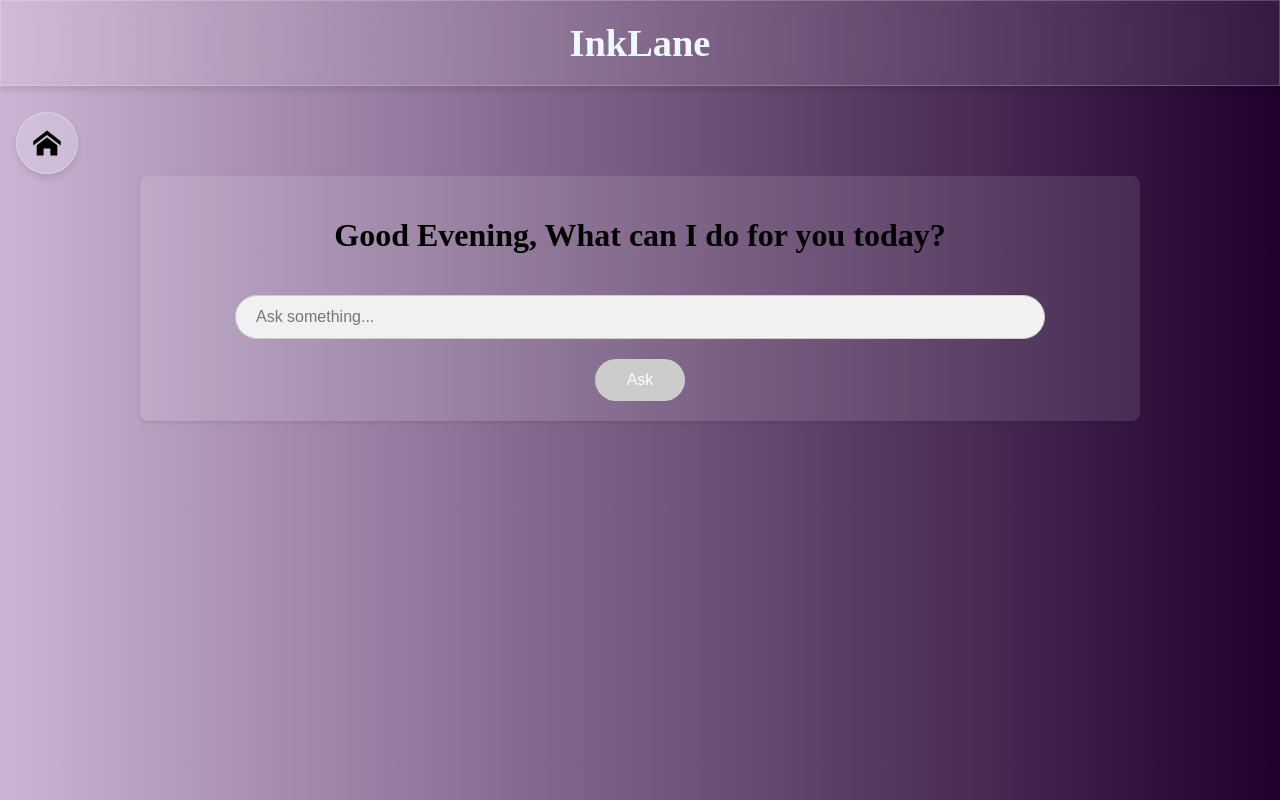
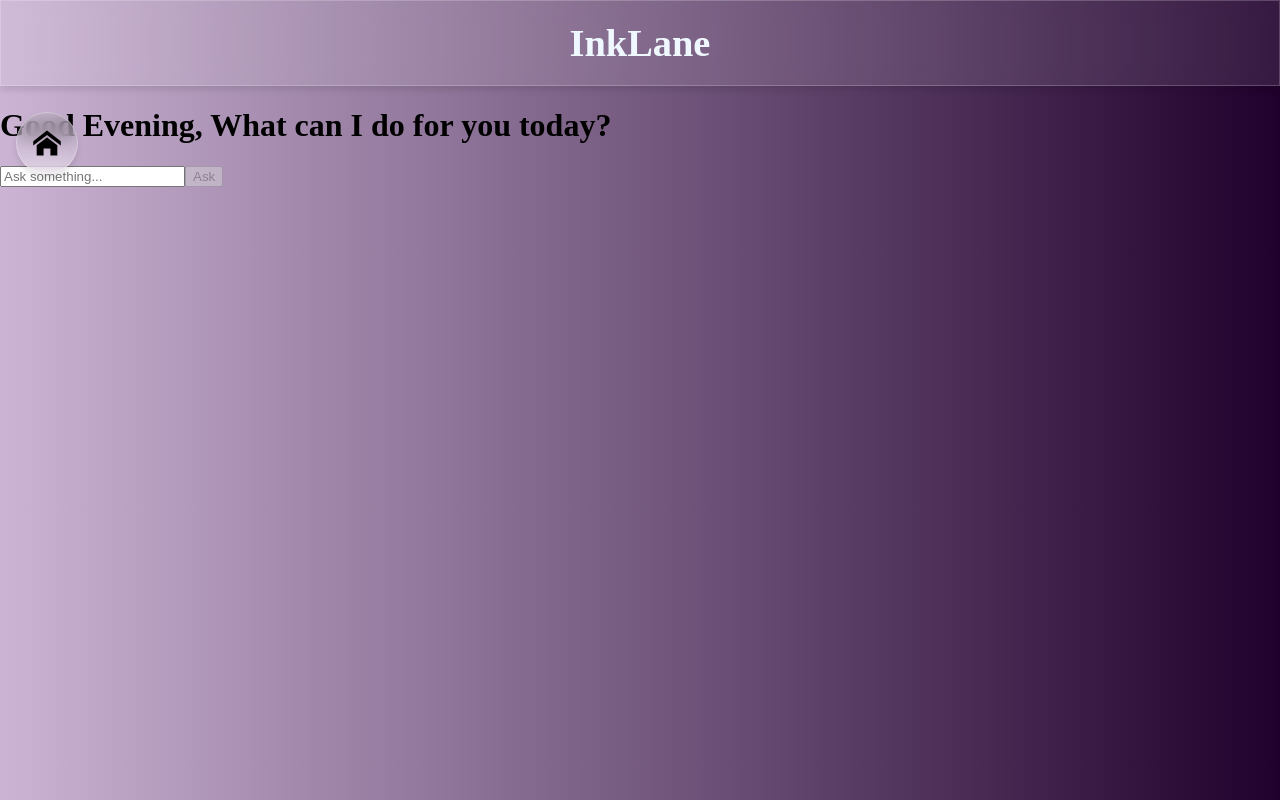
Before and after one commit to ChandiraVihan/INKLane-V2, a React (Vite) app: page /ask-ai in a window 1280 px wide. Built offline with nearby package versions, Linux system fonts and the light colour scheme.

Commit message:
updated-ai-ui

```diff
--- a/src/AskAi.css
+++ b/src/AskAi.css
@@ -1,66 +1,36 @@
-.ai-container {
+/* In AskAi.css, ADD THE FOLLOWING STYLES AT THE END OF THE FILE */
+
+.chat-history {
+  width: 100%;
+  height: 400px; /* Give the chat a fixed height */
+  overflow-y: auto; /* Add a scrollbar if the content is too long */
+  margin-bottom: 20px;
+  border: 1px solid rgba(255, 255, 255, 0.1);
+  border-radius: 10px;
+  padding: 15px;
   display: flex;
-  margin-top: 7%;
-   margin-left: auto;
-  margin-right: auto;
   flex-direction: column;
-  align-items: center;
-  justify-content: center;
-  width: 75%;
-  padding: 20px;
-  background-color: rgba(255, 255, 255, 0.1);
-  border-radius: 8px;
-  box-shadow: 0 2px 4px rgba(0, 0, 0, 0.1);
+  gap: 12px; /* Add space between chat bubbles */
 }
 
-.ai-container input {
-  width: 80%;
-  padding: 12px 20px;
-  margin: 20px 0;
-  border: 1px solid #ccc;
-  border-radius: 25px; /* Rounded corners */
-  background-color: #f1f1f1;
-  font-size: 16px;
-  color: #333; /* Dark text for readability */
+.message {
+  padding: 10px 15px;
+  border-radius: 18px;
+  max-width: 80%;
+  line-height: 1.6;
+  text-align: left;
+  white-space: pre-wrap; /* Preserve line breaks from the AI */
 }
 
-.ai-container input:focus {
-  outline: none;
-  border-color: #7a42f4; /* Highlight color on focus */
-  box-shadow: 0 0 5px rgba(122, 66, 244, 0.5);
+/* For AI messages, we will reuse your .ai-reply style! */
+.message.assistant {
+  background-color: rgba(0, 0, 0, 0.2);
+  align-self: flex-start; /* Align to the left */
 }
 
-.ai-container button {
-  padding: 12px 32px;
-  border: none;
-  border-radius: 25px;
-  background-color: #7a42f4; /* A nice purple */
+/* We need a new style for the user's messages */
+.message.user {
+  background-color: #7a42f4; /* Use your existing button color */
+  align-self: flex-end; /* Align to the right */
   color: white;
-  font-size: 16px;
-  cursor: pointer;
-  transition: background-color 0.3s ease;
 }
-
-.ai-container button:hover {
-  background-color: #5a2ab4; /* A darker purple on hover */
-}
-
-.ai-container button:disabled {
-  background-color: #ccc;
-  cursor: not-allowed;
-}
-
-.ai-reply {
-  margin-top: 30px;
-  padding: 20px;
-  background-color: rgba(0, 0, 0, 0.2); /* Darker transparent background */
-  border-radius: 10px;
-  text-align: left; /* Left-align the text for readability */
-  line-height: 1.6; /* Improve spacing between lines */
-  white-space: pre-wrap; /* This helps preserve line breaks from the AI */
-}
-
-/* You can even style the bolded text specifically */
-.ai-reply strong {
-  color: #c9a7ff; /* A lighter purple for emphasis */
-}
```
